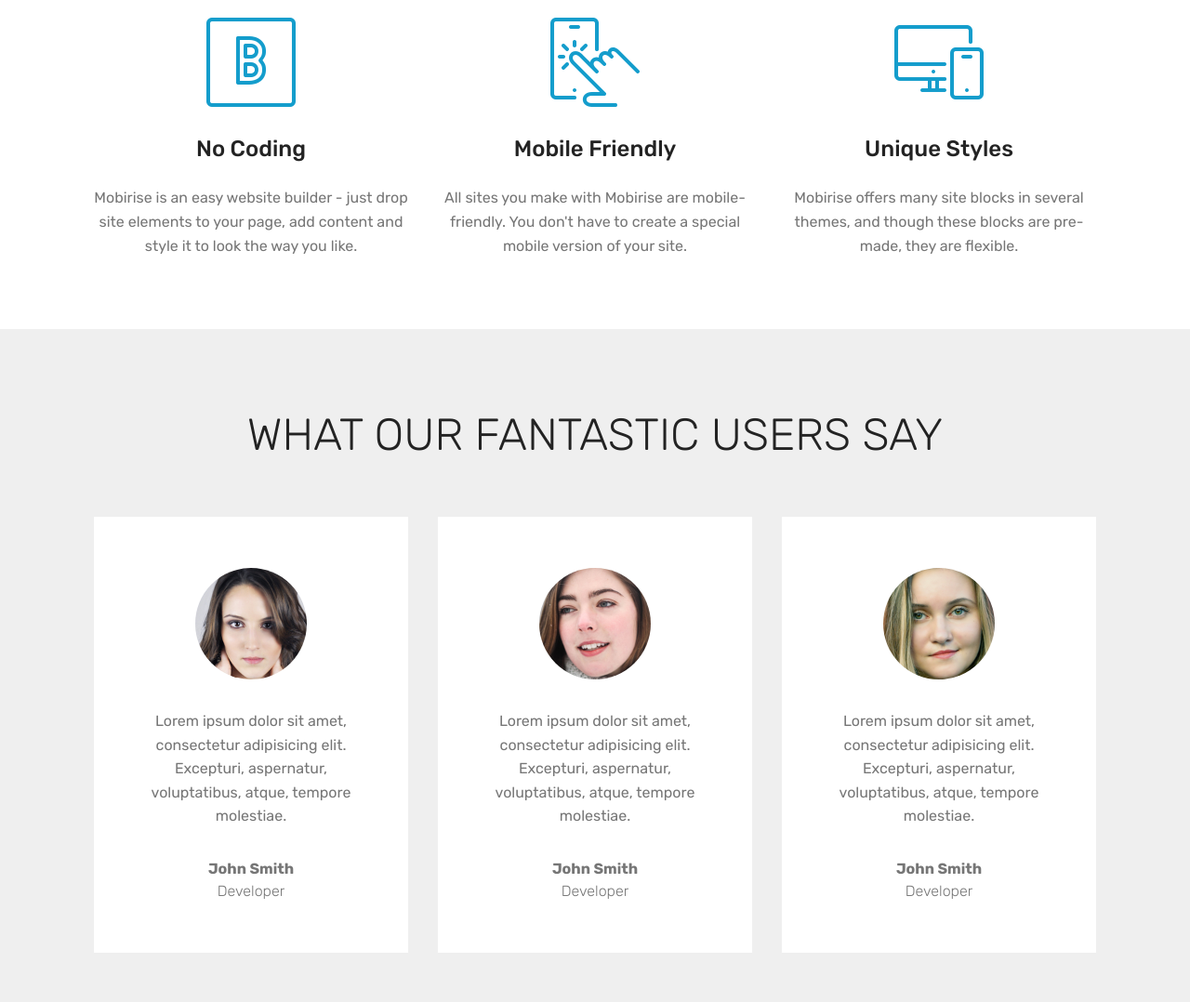
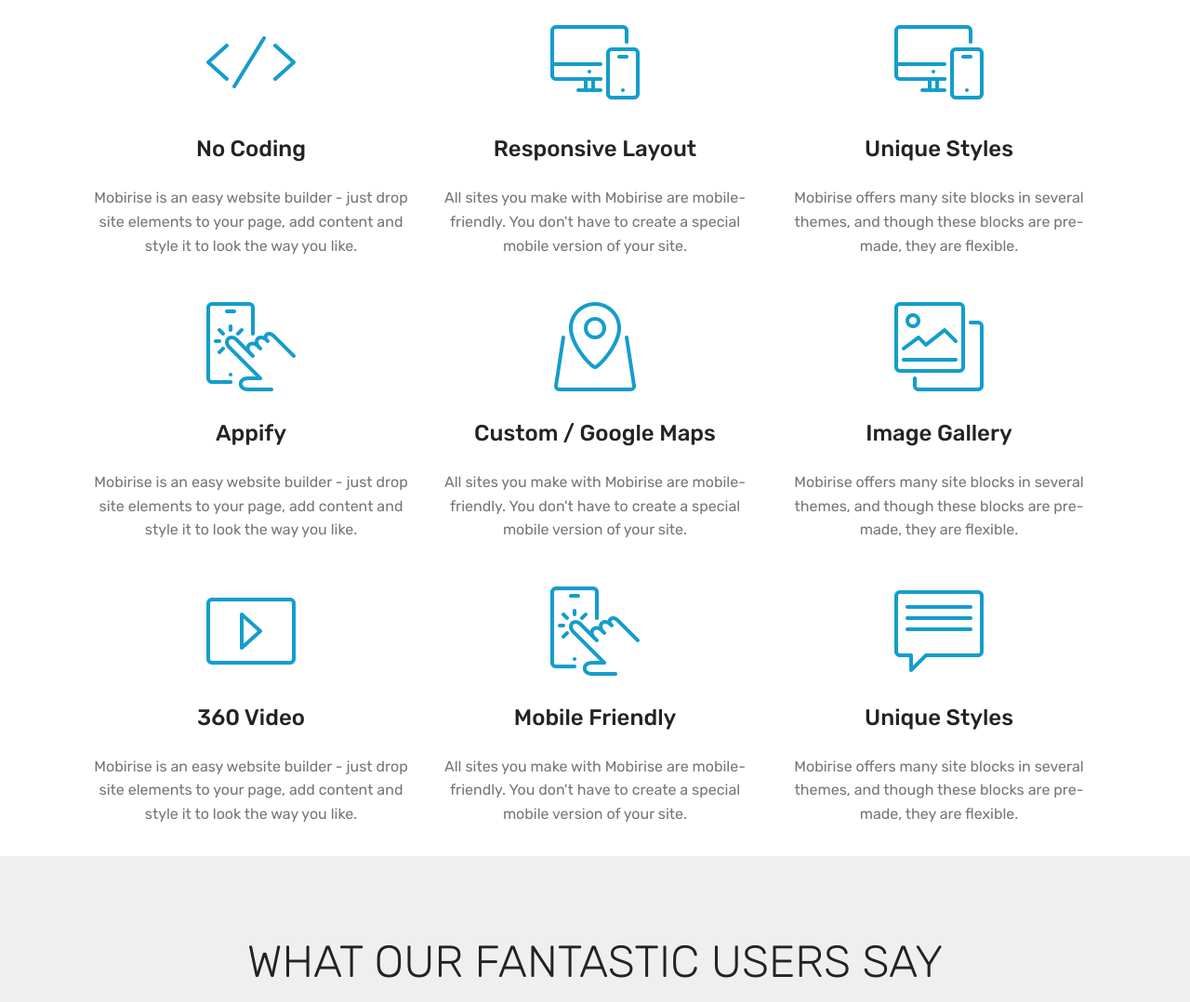
Before and after one commit to me08dushyant/dkinteractives, a plain HTML site: page index.html in a window 1280 px wide. Shown: the part 1504-2582 px from the top of the page at 93% size. Drawn offline with Linux system fonts and the light colour scheme; files whose address does not match are found by name; a web font is replaced by a local one.

Commit message:
features

```diff
--- a/assets/mobirise/css/mbr-additional.css
+++ b/assets/mobirise/css/mbr-additional.css
@@ -1196,7 +1196,7 @@ pre {
 }
 .cid-qpm6Igmmar {
   padding-top: 0px;
-  padding-bottom: 45px;
+  padding-bottom: 0px;
   background-color: #ffffff;
 }
 .cid-qpm6Igmmar .mbr-text {
@@ -1209,6 +1209,42 @@ pre {
   text-align: center;
 }
 .cid-qpm6Igmmar .card-img span {
+  font-size: 96px;
+  color: #149dcc;
+}
+.cid-qqoM4qjbjp {
+  padding-top: 0px;
+  padding-bottom: 0px;
+  background-color: #ffffff;
+}
+.cid-qqoM4qjbjp .mbr-text {
+  color: #767676;
+}
+.cid-qqoM4qjbjp h4 {
+  text-align: center;
+}
+.cid-qqoM4qjbjp p {
+  text-align: center;
+}
+.cid-qqoM4qjbjp .card-img span {
+  font-size: 96px;
+  color: #149dcc;
+}
+.cid-qqoNK6Odqm {
+  padding-top: 0px;
+  padding-bottom: 0px;
+  background-color: #ffffff;
+}
+.cid-qqoNK6Odqm .mbr-text {
+  color: #767676;
+}
+.cid-qqoNK6Odqm h4 {
+  text-align: center;
+}
+.cid-qqoNK6Odqm p {
+  text-align: center;
+}
+.cid-qqoNK6Odqm .card-img span {
   font-size: 96px;
   color: #149dcc;
 }
@@ -1267,7 +1303,7 @@ pre {
 .cid-qphpFFLpHe {
   padding-top: 90px;
   padding-bottom: 90px;
-  background-image: url("../../../assets/images/0318.jpg");
+  background-image: url("../../../assets/images/031.jpg");
 }
 .cid-qphpFFLpHe .icons-media-container {
   display: flex;
--- a/index.html
+++ b/index.html
@@ -22,7 +22,7 @@
 
 </head>
 <body>
-<section class="menu cid-qphpADoHOb" once="menu" id="menu2-0" data-rv-view="347">
+<section class="menu cid-qphpADoHOb" once="menu" id="menu2-0" data-rv-view="33">
 
 
 
@@ -68,7 +68,7 @@
     </nav>
 </section>
 
-<section class="engine"><a href="https://mobirise.co/c">web site maker</a></section><section class="cid-qpht6uejYs mbr-fullscreen mbr-parallax-background" id="header2-d" data-rv-view="349">
+<section class="engine"><a href="https://mobirise.co/e">website maker software</a></section><section class="cid-qpht6uejYs mbr-fullscreen mbr-parallax-background" id="header2-d" data-rv-view="35">
 
 
 
@@ -93,7 +93,7 @@
     </div>
 </section>
 
-<section class="mbr-section content4 cid-qpm67NHwQu" id="content4-g" data-rv-view="352">
+<section class="mbr-section content4 cid-qpm67NHwQu" id="content4-g" data-rv-view="38">
 
 
 
@@ -109,7 +109,7 @@
     </div>
 </section>
 
-<section class="features3 cid-qphqoBwu8H" id="features3-9" data-rv-view="354">
+<section class="features3 cid-qphqoBwu8H" id="features3-9" data-rv-view="40">
 
 
 
@@ -163,7 +163,7 @@
     </div>
 </section>
 
-<section class="mbr-section content4 cid-qpm6OocSYo" id="content4-i" data-rv-view="357">
+<section class="mbr-section content4 cid-qpm6OocSYo" id="content4-i" data-rv-view="43">
 
 
 
@@ -179,7 +179,7 @@
     </div>
 </section>
 
-<section class="features1 cid-qpm6Igmmar" id="features1-h" data-rv-view="359">
+<section class="features1 cid-qpm6Igmmar" id="features1-h" data-rv-view="45">
 
 
 
@@ -189,7 +189,7 @@
 
             <div class="card p-3 col-12 col-md-6 col-lg-4">
                 <div class="card-img pb-3">
-                    <span class="mbri-bootstrap mbr-iconfont" media-simple="true"></span>
+                    <span class="mbr-iconfont mbri-code" media-simple="true"></span>
                 </div>
                 <div class="card-box">
                     <h4 class="card-title py-3 mbr-fonts-style display-5">
@@ -203,12 +203,10 @@
 
             <div class="card p-3 col-12 col-md-6 col-lg-4">
                 <div class="card-img pb-3">
-                    <span class="mbri-touch mbr-iconfont" media-simple="true"></span>
+                    <span class="mbr-iconfont mbri-responsive" media-simple="true"></span>
                 </div>
                 <div class="card-box">
-                    <h4 class="card-title py-3 mbr-fonts-style display-5">
-                        Mobile Friendly
-                    </h4>
+                    <h4 class="card-title py-3 mbr-fonts-style display-5">Responsive Layout</h4>
                     <p class="mbr-text mbr-fonts-style display-7">
                         All sites you make with Mobirise are mobile-friendly. You don't have to create a special mobile version of your site.
                     </p>
@@ -237,7 +235,119 @@
 
 </section>
 
-<section class="testimonials1 cid-qpmbCepGVE" id="testimonials1-n" data-rv-view="362">
+<section class="features1 cid-qqoM4qjbjp" id="features1-s" data-rv-view="48">
+
+
+
+
+    <div class="container">
+        <div class="media-container-row">
+
+            <div class="card p-3 col-12 col-md-6 col-lg-4">
+                <div class="card-img pb-3">
+                    <span class="mbr-iconfont mbri-touch" media-simple="true"></span>
+                </div>
+                <div class="card-box">
+                    <h4 class="card-title py-3 mbr-fonts-style display-5">
+                        Appify</h4>
+                    <p class="mbr-text mbr-fonts-style display-7">
+                        Mobirise is an easy website builder - just drop site elements to your page, add content and style it to look the way you like.
+                    </p>
+                </div>
+            </div>
+
+            <div class="card p-3 col-12 col-md-6 col-lg-4">
+                <div class="card-img pb-3">
+                    <span class="mbr-iconfont mbri-map-pin" media-simple="true"></span>
+                </div>
+                <div class="card-box">
+                    <h4 class="card-title py-3 mbr-fonts-style display-5">
+                        Custom / Google Maps</h4>
+                    <p class="mbr-text mbr-fonts-style display-7">
+                        All sites you make with Mobirise are mobile-friendly. You don't have to create a special mobile version of your site.
+                    </p>
+                </div>
+            </div>
+
+            <div class="card p-3 col-12 col-md-6 col-lg-4">
+                <div class="card-img pb-3">
+                    <span class="mbr-iconfont mbri-photos" media-simple="true"></span>
+                </div>
+                <div class="card-box">
+                    <h4 class="card-title py-3 mbr-fonts-style display-5">
+                        Image Gallery</h4>
+                    <p class="mbr-text mbr-fonts-style display-7">
+                        Mobirise offers many site blocks in several themes, and though these blocks are pre-made, they are flexible.
+                    </p>
+                </div>
+            </div>
+
+
+
+        </div>
+
+    </div>
+
+</section>
+
+<section class="features1 cid-qqoNK6Odqm" id="features1-t" data-rv-view="51">
+
+
+
+
+    <div class="container">
+        <div class="media-container-row">
+
+            <div class="card p-3 col-12 col-md-6 col-lg-4">
+                <div class="card-img pb-3">
+                    <span class="mbr-iconfont mbri-video" media-simple="true"></span>
+                </div>
+                <div class="card-box">
+                    <h4 class="card-title py-3 mbr-fonts-style display-5">
+                        360 Video</h4>
+                    <p class="mbr-text mbr-fonts-style display-7">
+                        Mobirise is an easy website builder - just drop site elements to your page, add content and style it to look the way you like.
+                    </p>
+                </div>
+            </div>
+
+            <div class="card p-3 col-12 col-md-6 col-lg-4">
+                <div class="card-img pb-3">
+                    <span class="mbri-touch mbr-iconfont" media-simple="true"></span>
+                </div>
+                <div class="card-box">
+                    <h4 class="card-title py-3 mbr-fonts-style display-5">
+                        Mobile Friendly
+                    </h4>
+                    <p class="mbr-text mbr-fonts-style display-7">
+                        All sites you make with Mobirise are mobile-friendly. You don't have to create a special mobile version of your site.
+                    </p>
+                </div>
+            </div>
+
+            <div class="card p-3 col-12 col-md-6 col-lg-4">
+                <div class="card-img pb-3">
+                    <span class="mbr-iconfont mbri-chat" media-simple="true"></span>
+                </div>
+                <div class="card-box">
+                    <h4 class="card-title py-3 mbr-fonts-style display-5">
+                        Unique Styles
+                    </h4>
+                    <p class="mbr-text mbr-fonts-style display-7">
+                        Mobirise offers many site blocks in several themes, and though these blocks are pre-made, they are flexible.
+                    </p>
+                </div>
+            </div>
+
+
+
+        </div>
+
+    </div>
+
+</section>
+
+<section class="testimonials1 cid-qpmbCepGVE" id="testimonials1-n" data-rv-view="54">
 
 
 
@@ -327,7 +437,7 @@
     </div>
 </section>
 
-<section class="header12 cid-qphpFFLpHe" id="header12-1" data-rv-view="365">
+<section class="header12 cid-qphpFFLpHe" id="header12-1" data-rv-view="57">
 
 
 
@@ -388,7 +498,7 @@
 
 </section>
 
-<section class="mbr-section form1 cid-qpm9wlqR9Y" id="form1-k" data-rv-view="368">
+<section class="mbr-section form1 cid-qpm9wlqR9Y" id="form1-k" data-rv-view="60">
 
 
 
@@ -398,7 +508,7 @@
             <h2 class="mbr-section-title align-center pb-3 mbr-fonts-style display-2">
                 Connect Us</h2>
             <h3 class="mbr-section-subtitle align-center mbr-light pb-3 mbr-fonts-style display-5">
-                Give us an oppurtunity to serve you.&nbsp;</h3>
+                Give us an oppurtunity helping you to do more.&nbsp;</h3>
         </div>
     </div>
 
@@ -406,7 +516,7 @@
         <div class="media-container-column col-lg-8 offset-lg-2" data-form-type="formoid">
                 <div data-form-alert="" hidden="">Thanks for filling out the form!</div>
 
-                <form class="mbr-form" action="https://mobirise.com/" method="post" data-form-title="Mobirise Form"><input type="hidden" data-form-email="true" value="ZlzAKYBP2V7yEbX2dj/vmUvLG0B3UAgc9VA0+zqwVMp8wBAIetpFFVCCB0sbdxLd12Vnq0jw3yLWcKMC9ghTIMc7ONkARCE814+dkGRhZyv6xkIcULnIpweiifXOew4f">
+                <form class="mbr-form" action="https://mobirise.com/" method="post" data-form-title="Mobirise Form"><input type="hidden" data-form-email="true" value="xVqCfkabzBWX7yM89QMizcTaK4VFMzo2IT0wNbf6JH/anHQP1t9G1S8kOiJ6UKgUrFK3+8N+ULBUkxIobzH1ih1XU9QpTxhRZOJTVEzB0a1+akFNBNWDY+g0IvU1ywN+">
                     <div class="row row-sm-offset">
                         <div class="col-md-4 multi-horizontal" data-for="name">
                             <div class="form-group">
@@ -435,7 +545,7 @@
     </div>
 </section>
 
-<section class="footer4 cid-qpmcsNS7sK" id="footer4-r" data-rv-view="371">
+<section class="footer4 cid-qpmcsNS7sK" id="footer4-r" data-rv-view="63">
 
 
 
@@ -446,7 +556,7 @@
             <div class="col-md-3 col-sm-4">
                 <div class="mb-3 img-logo">
                     <a href="https://mobirise.com/">
-                        <img src="assets/images/logo217.png" alt="Mobirise" media-simple="true">
+                        <img src="assets/images/logo20.png" alt="Mobirise" media-simple="true">
                     </a>
                 </div>
                 <p class="mb-3 mbr-fonts-style foot-title display-7">
@@ -460,7 +570,7 @@
             <div class="col-md-4 col-sm-8">
                 <p class="mb-4 foot-title mbr-fonts-style display-7">
                     About Us</p>
-                <p class="mbr-text mbr-fonts-style display-7">Our aim is to spread smiles and sense of satisfation through our creative &nbsp;&amp; hard work. &nbsp; &nbsp; &nbsp; &nbsp;&nbsp;<br>We choose to serve VR industry, it gives oppurtunity to push technology more closer to people.&nbsp;<br>Let's join us to spread smiles :)&nbsp;</p>
+                <p class="mbr-text mbr-fonts-style display-7">Our aim is to spread smiles and sense of satisfation through our creative &nbsp;&amp; hard work. &nbsp; &nbsp; &nbsp; &nbsp;&nbsp;<br>We choose to serve VR industry. It gives oppurtunity to push technology more closer to people.&nbsp;<br>Let's join us to spread smiles :)&nbsp;</p>
             </div>
             <div class="col-md-4 offset-md-1 col-sm-12">
                 <p class="mb-4 foot-title mbr-fonts-style display-7">
```
Also changed, not shown: assets/images/031.jpg (added), assets/images/logo20.png (added), assets/images/mbr-favicon.png, 1 other file.
